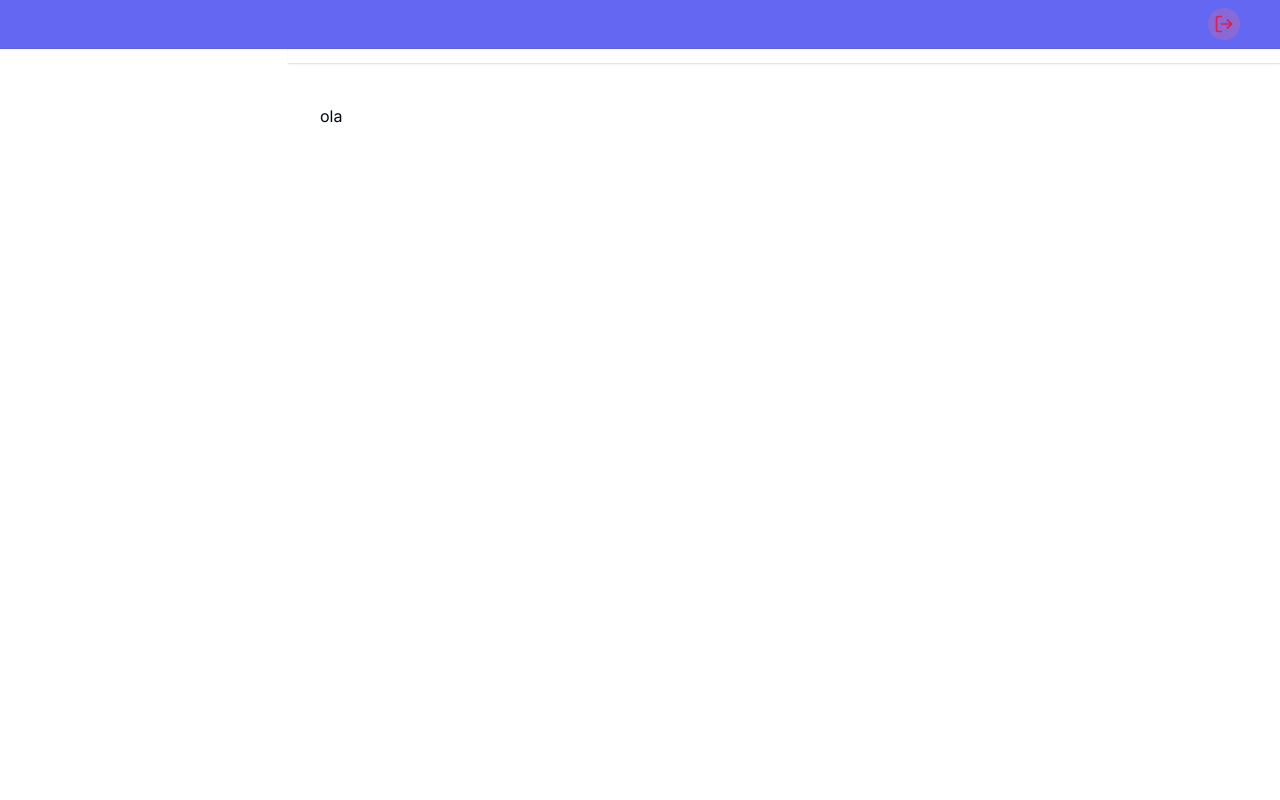
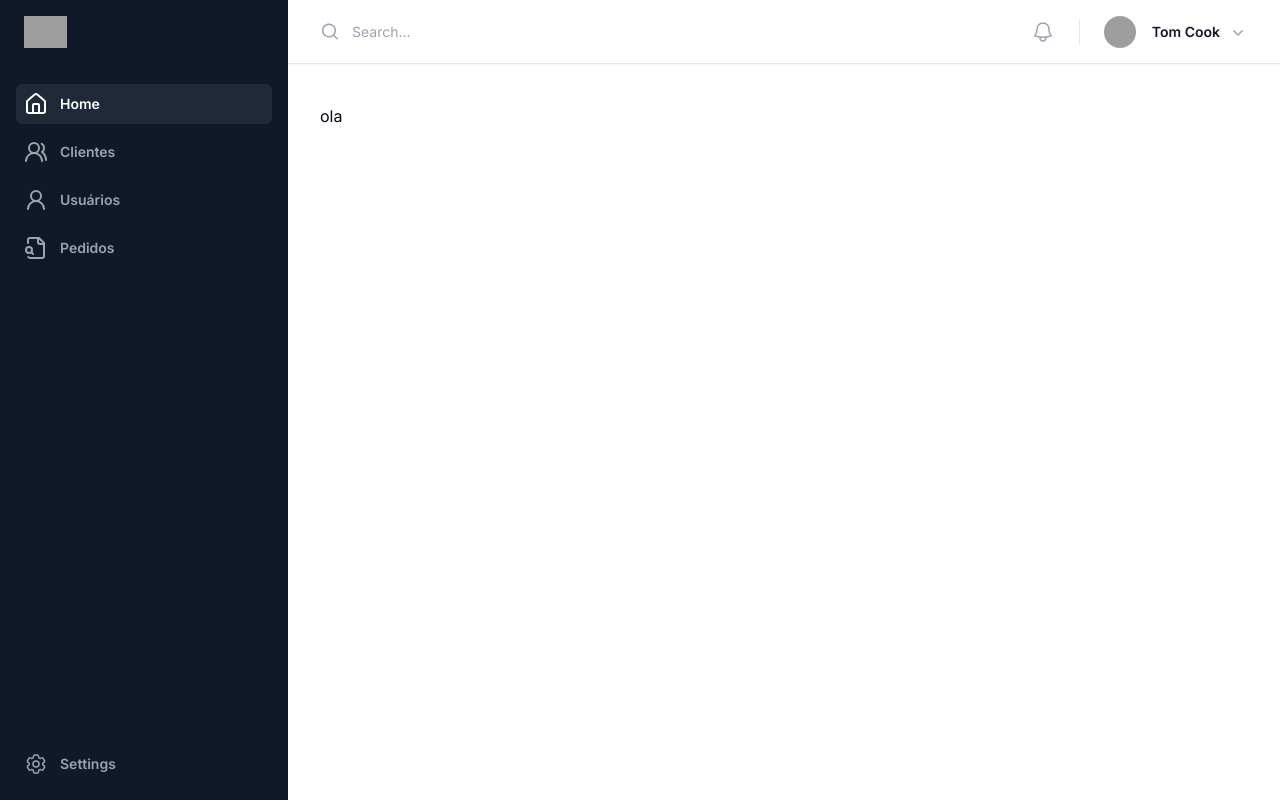
Before and after one commit to Marcio-ramos-2026/buttonline-smart, a Next.js app: page /admin in a window 1280 px wide. Built offline with nearby package versions, Linux system fonts and the light colour scheme; grey boxes are pictures that could not be loaded.

Commit message:
fix build error

```diff
--- a/src/app/(app)/page.tsx
+++ b/src/app/(app)/page.tsx
@@ -1,5 +1,3 @@
-"use client";
-
 import { Input } from "@/components/ui/input/input";
 import clsx from "clsx";
 import {
@@ -183,6 +181,7 @@ export default function Home() {
             icon={<Search />}
             iconPlacement="start"
             placeholder="Pesquisar"
+            className="text-textForefround"
           />
           <div className="grid grid-cols-2 h-[95%] gap-3 overflow-y-auto scrollBar py-3 pr-1.5">
             <div className="flex flex-col gap-2">
--- /dev/null
+++ b/src/app/(auth)/login/formLogin.tsx
@@ -0,0 +1,59 @@
+"use client";
+
+import { useFormState } from "react-dom";
+import { useFormStatus } from "react-dom";
+import { loginAction } from "@/app/actions/login";
+import { Input } from "@/components/ui/input/input";
+import { Mail } from "lucide-react";
+import { InputPassword } from "@/components/ui/input/inputPassword";
+import { Button } from "@/components/ui/button";
+
+const initialState = {
+  message: "",
+};
+
+export const FormLogin = () => {
+  const [state, formAction] = useFormState(loginAction, initialState);
+  const { pending } = useFormStatus();
+
+  return (
+    <form action={formAction} className="space-y-6">
+      <div>
+        <div className="mt-2">
+          <Input
+            name="email"
+            autoComplete="email"
+            label="Email"
+            icon={<Mail />}
+          />
+        </div>
+        {state?.errors?.email && (
+          <p className="text-red-400 font-semibold pl-3">
+            {state?.errors?.email?.[0]}
+          </p>
+        )}
+      </div>
+
+      <div>
+        <div className="mt-2">
+          <InputPassword label="Senha" name="password" />
+          {state?.errors?.password && (
+            <p className="text-red-400 font-semibold pl-3">
+              {state?.errors?.password?.[0]}
+            </p>
+          )}
+        </div>
+      </div>
+
+      <div>
+        <Button full type="submit">
+          Entrar
+        </Button>
+
+        {state?.message && (
+          <p className="text-red-400 font-semibold">{state.message}</p>
+        )}
+      </div>
+    </form>
+  );
+};
--- a/src/app/(auth)/login/page.tsx
+++ b/src/app/(auth)/login/page.tsx
@@ -1,22 +1,6 @@
-"use client";
-
-import { loginAction } from "@/app/actions/login";
-import { Button } from "@/components/ui/button";
-import { Input } from "@/components/ui/input/input";
-import { InputPassword } from "@/components/ui/input/inputPassword";
-import { Mail } from "lucide-react";
-import { useFormState } from "react-dom";
-import { useFormStatus } from 'react-dom'
-
-const initialState = {
-  message: "",
-};
+import { FormLogin } from "./formLogin";
 
 export default function LoginPage() {
-  const [state, formAction] = useFormState(loginAction, initialState);
-  const { pending } = useFormStatus()
-
-  console.log('state returns', state)
 
   return (
     <>
@@ -28,47 +12,7 @@ export default function LoginPage() {
         </div>
 
         <div className="mt-10 sm:mx-auto sm:w-full sm:max-w-sm">
-          <form action={formAction} className="space-y-6">
-            <div>
-              <div className="mt-2">
-                <Input
-                  name="email"
-                  autoComplete="email"
-                  label="Email"
-                  icon={<Mail />}
-                />
-              </div>
-              {state?.errors?.email && (
-                <p className="text-red-400 font-semibold pl-3">
-                  {state?.errors?.email?.[0]}
-                </p>
-              )}
-            </div>
-
-            <div>
-              <div className="mt-2">
-                <InputPassword label="Senha" name="password" />
-                {state?.errors?.password && (
-                  <p className="text-red-400 font-semibold pl-3">
-                    {state?.errors?.password?.[0]}
-                  </p>
-                )}
-              </div>
-            </div>
-
-            <div>
-              <Button full type="submit">
-                Entrar
-              </Button>
-
-              {state?.message && (
-                <p className="text-red-400 font-semibold">{state.message}</p>
-              )}
-            </div>
-          </form>
-
-          {/* <Teste /> */}
-
+          <FormLogin />
           <p className="mt-10 text-center text-sm text-gray-500">
             Not a member?{" "}
             <a
--- a/src/app/admin/layout.tsx
+++ b/src/app/admin/layout.tsx
@@ -34,7 +34,7 @@ export default function LayoutAdmin({ children }: { children: ReactNode }) {
             <div aria-hidden="true" className="h-6 w-px bg-gray-900/20 lg:hidden" />
 
             <div className="flex flex-1 gap-x-4 self-stretch lg:gap-x-6">
-              <form action="#" method="GET" className="relative flex flex-1">
+              <form method="GET" className="relative flex flex-1">
                 <label htmlFor="search-field" className="sr-only">
                   Search
                 </label>
--- a/src/app/globals.css
+++ b/src/app/globals.css
@@ -6,7 +6,8 @@
   :root {
     --background: 0 0% 100%;
     --foreground: 224 71.4% 4.1%;
-    --text: 0 0% 100%;
+    --text: 221 39% 11%;
+    --text-foreground: 0 0% 100%;
     --card: 0 0% 100%;
     --card-foreground: 224 71.4% 4.1%;
     --popover: 0 0% 100%;
--- a/src/components/navbar/admin.tsx
+++ b/src/components/navbar/admin.tsx
@@ -1,6 +1,9 @@
+'use client'
+
 import { FileSearch, House, UserRound, UsersRound } from "lucide-react";
 import NavbarMobile from "./mobile";
-import { Navbar } from "./navbarDefault";
+import { NavbarAdmin } from "./navbarAdmin";
+
 const navigation = [
     { name: "Home", href: "#", icon: House, current: true },
     { name: "Clientes", href: "#", icon: UsersRound, current: false },
@@ -9,7 +12,7 @@ const navigation = [
   ];
 
 export default function NavbarAdminRoot() {
-  const Nav =  <Navbar navigation={navigation} />
+  const Nav =  <NavbarAdmin navigation={navigation} />
 
   return (
     <>
--- /dev/null
+++ b/src/components/navbar/navbarAdmin.tsx
@@ -0,0 +1,67 @@
+import { Cog6ToothIcon } from "@heroicons/react/24/outline";
+import { ForwardRefExoticComponent, RefAttributes, SVGProps } from "react";
+function classNames(...classes: string[]) {
+  return classes.filter(Boolean).join(" ");
+}
+type NavigationType = {
+  navigation: {
+    name: string;
+    href: string;
+    icon: ForwardRefExoticComponent<
+      Omit<SVGProps<SVGSVGElement>, "ref"> & {
+        title?: string;
+        titleId?: string;
+      } & RefAttributes<SVGSVGElement>
+    >;
+    current: boolean;
+  }[];
+};
+export const NavbarAdmin = ({ navigation }: NavigationType) => {
+  return (
+    <div className="flex grow flex-col gap-y-5 overflow-y-auto bg-gray-900 px-6 pb-4">
+      <div className="flex h-16 shrink-0 items-center">
+        <img
+          alt="Your Company"
+          src="https://tailwindui.com/img/logos/mark.svg?color=indigo&shade=500"
+          className="h-8 w-auto"
+        />
+      </div>
+      <nav className="flex flex-1 flex-col">
+        <ul role="list" className="flex flex-1 flex-col gap-y-7">
+          <li>
+            <ul role="list" className="-mx-2 space-y-2">
+              {navigation.map((item) => (
+                <li key={item.name}>
+                  <a
+                    href={item.href}
+                    className={classNames(
+                      item.current
+                        ? "bg-gray-800 text-white"
+                        : "text-gray-400 hover:bg-gray-800 hover:text-white",
+                      "group flex gap-x-3 rounded-md p-2 text-sm font-semibold leading-6"
+                    )}
+                  >
+                    <item.icon
+                      aria-hidden="true"
+                      className="h-6 w-6 shrink-0"
+                    />
+                    {item.name}
+                  </a>
+                </li>
+              ))}
+            </ul>
+          </li>
+          <li className="mt-auto">
+            <a
+              href="#"
+              className="group -mx-2 flex gap-x-3 rounded-md p-2 text-sm font-semibold leading-6 text-gray-400 hover:bg-gray-800 hover:text-white"
+            >
+              <Cog6ToothIcon aria-hidden="true" className="h-6 w-6 shrink-0" />
+              Settings
+            </a>
+          </li>
+        </ul>
+      </nav>
+    </div>
+  );
+};
--- a/src/components/ui/input/input.tsx
+++ b/src/components/ui/input/input.tsx
@@ -1,3 +1,5 @@
+'use client'
+
 import * as React from "react"
 
 import { cn } from "@/lib/utils"
--- a/tailwind.config.ts
+++ b/tailwind.config.ts
@@ -25,6 +25,7 @@ const config = {
         background: "hsl(var(--background))",
         foreground: "hsl(var(--foreground))",
         text: "hsl(var(--text))",
+        textForefround: "hsl(var(--text-foreground))",
         primary: {
           DEFAULT: "hsl(var(--primary))",
           foreground: "hsl(var(--primary-foreground))",
```
Also changed, not shown: src/app/actions/login.ts (line endings or trailing spaces).
